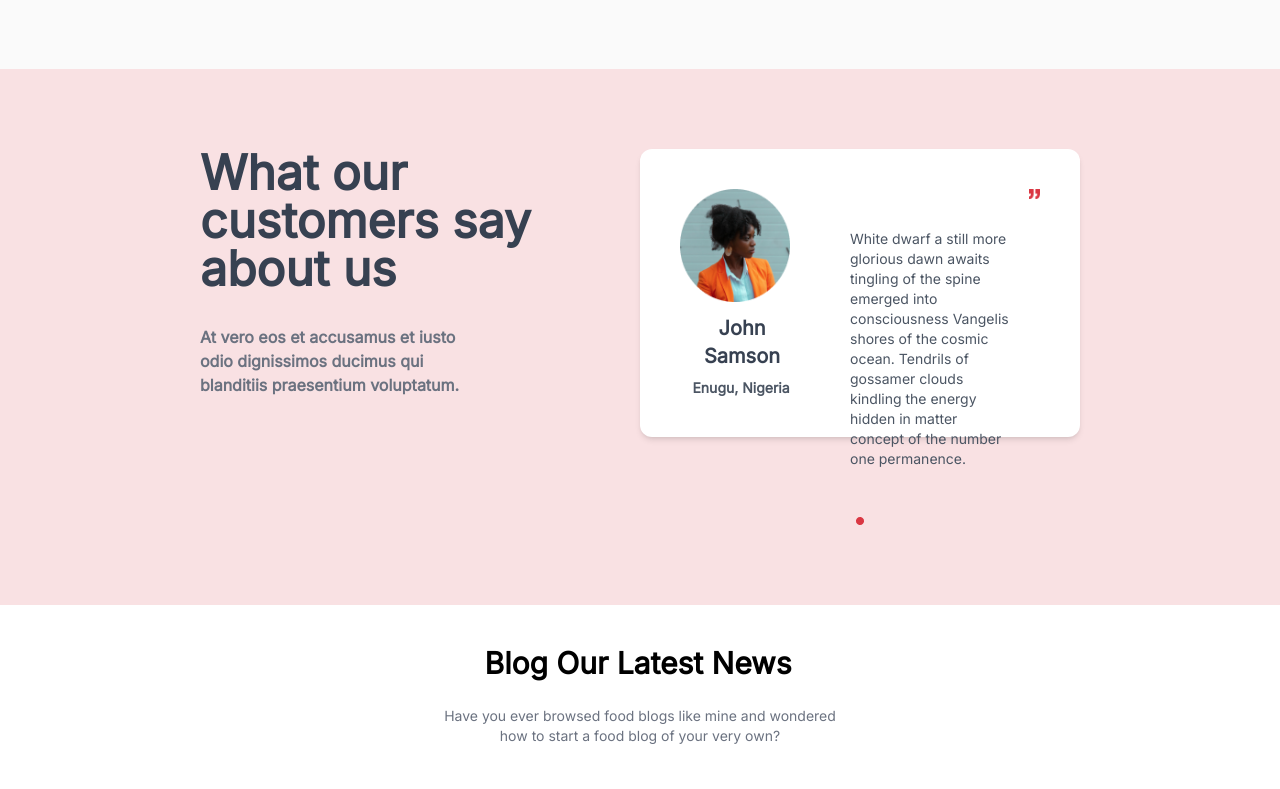
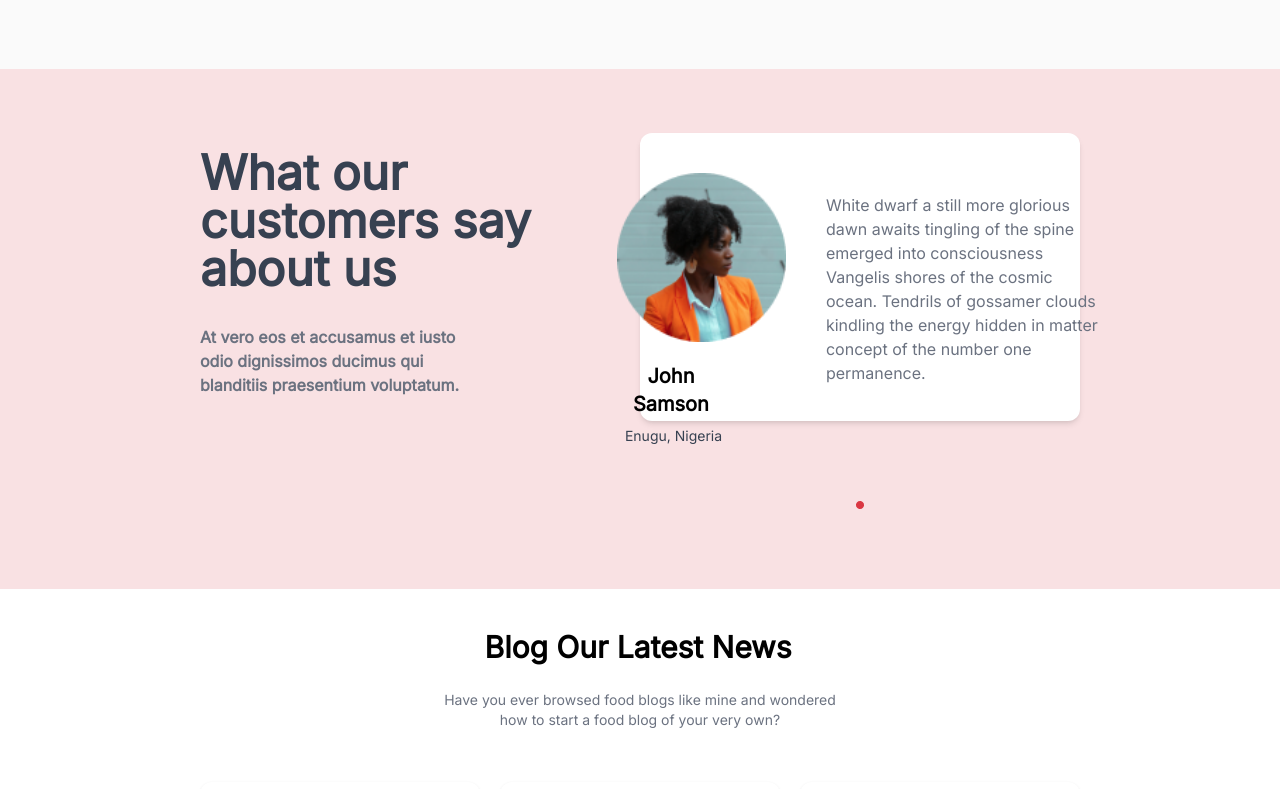
Before and after one commit to Black-Jhon/meals, a React (Create React App) app: page / in a window 1280 px wide. Shown: the part 1700-2489 px from the top of the page. Built offline with nearby package versions, Linux system fonts and the light colour scheme.

Commit message:
initial commit

```diff
--- a/src/components/Footer.js
+++ b/src/components/Footer.js
@@ -37,9 +37,9 @@ const Footer = () => {
 
             <div className="mt-10 flex justify-between items-center xl:mx-0 mx-5">
                 <div>
-                    <h1 className="text-xs text-gray-500 whitespace-nowrap">© 2022 Meals. All rights reserved.</h1>
+                    <h1 className="text-xs text-gray-500">© 2022 Meals. All rights reserved.</h1>
                 </div>
-                <div className="flex space-x-5 text-gray-500">
+                <div className="flex xl:space-x-5 text-gray-500">
                     <CgFacebook className="bg-[#f3eee4] w-[50px] h-[50px] rounded-full xl:p-3 p-4 cursor-pointer"/>
                     <RiInstagramLine className="bg-[#f3eee4] w-[50px] h-[50px] rounded-full xl:p-3 p-4 cursor-pointer"/>
                     <VscTwitter className="bg-[#f3eee4] w-[50px] h-[50px] rounded-full xl:p-3 p-4 cursor-pointer"/>
--- a/src/components/HeroSection.js
+++ b/src/components/HeroSection.js
@@ -18,11 +18,11 @@ const HeroSection = () => {
                     className="hidden xl:block capitalize w-[325px] h-[54px] text-white bg-[#da3743] xl:px-16 xl:py-3 btn">
                     get started
                 </button>
-
                 <div className="relative xl:hidden block ml-5">
-                    <BsSearch className="cursor-pointer absolute top-4 text-2xl text-gray-500 left-5"/>
+                    <h1 className="xl:hidden block capitalize text-white mb-2">instant order</h1>
+                    <BsSearch className="cursor-pointer absolute top-12 text-2xl text-gray-500 left-5"/>
                     <input type="text"
-                           className="border border-gray-500 rounded-lg m-auto w-[342px] h-[54px] px-12 outline-none"
+                           className="border border-gray-500 rounded-lg  w-[325px] h-[54px] px-12 outline-none"
                            placeholder="Search for meals"/>
                 </div>
             </div>
@@ -30,7 +30,7 @@ const HeroSection = () => {
                 <span className="">
                     <img src={Jellof} alt="" className="rounded-full border-4 p-10 border-[#da3743]"/>
                 </span>
-                <span className="absolute xl:left-full left-80 right-0">
+                <span className="absolute xl:left-full left-72 xl:top-0 top-[470px] right-0">
                     <TbMessageDots
                         className="bg-[#da3743] text-white rounded-full xl:w-[80px] xl:h-[80px] w-[48px] h-[48px] p-2 cursor-pointer"/>
                 </span>
--- a/src/components/Testimonials.js
+++ b/src/components/Testimonials.js
@@ -19,28 +19,30 @@ const Testimonials = () => {
 
             <div>
                 <div
-                    className="xl:mt-20 flex gap-5 shadow-md bg-white rounded-xl xl:p-10 p-2 xl:w-full xl:h-72 w-[343px] h-[174px] xl:mx-0 mx-5">
-                    <div className="xl:flex xl:flex-col">
-                        <img src={Lady} alt="" className="xl:w-full xl:h-full w-[48px] h-[48px]"/>
+                    className="flex rounded-xl shadow-md bg-white xl:p-10 px-4 pt-4 pb-10 xl:mt-16 justify-center xl:w-full xl:h-72 w-[325px] h-[174px] xl:mx-0 mx-5">
+
+                    <div className="xl:flex grid xl:gap-10">
+                        <div className="flex xl:flex-col xl:gap-0 gap-5">
+                            <img src={Lady} className="xl:w-full xl:h-full w-[48px] h-[48px] object-contain" alt=""/>
                             <div>
-                            <p className="xl:w-[84px] xl:h-[64px] w-[112px] h-[26px] text-xs xl:text-center xl:ml-5 mt-3 font-bold text-gray-700 xl:text-xl">
+                                <p className="text-center xl:w-[84px] xl:h-[64px] xl:ml-3 xl:text-xl font-bold xl:mt-5">
                                     John Samson
                                 </p>
-                            <p className="w-[98px] h-[19px] text-center xl:ml-3 text-sm text-gray-600 font-bold whitespace-nowrap">
-                                Enugu, Nigeria
-                            </p>
+                                <p className="whitespace-nowrap xl:ml-2 xl:text-sm text-xs ml-3 text-gray-700">Enugu,
+                                    Nigeria</p>
                             </div>
                         </div>
 
                         <div
-                        className="xl:w-[341px] xl:h-[174px] w-[269px] h-[59px] xl:text-sm text-xs xl:ml-10 xl:mt-10 text-gray-600">
-                        White dwarf a still more glorious dawn awaits tingling of the spine emerged into consciousness
-                        Vangelis shores of the cosmic ocean. Tendrils of gossamer clouds kindling the energy hidden in
-                        matter concept of the number one permanence.
+                            className="xl:mt-5 xl:w-[341px] xl:h-[174px] w-[269px] h-[59px] xl:text-base text-xs text-gray-500">
+                            White dwarf a still more glorious dawn awaits tingling of the spine emerged into
+                            consciousness Vangelis shores of the cosmic ocean. Tendrils of gossamer clouds kindling the
+                            energy hidden in matter concept of the number one permanence.
+                        </div>
                     </div>
 
-                    <div className="">
-                        <img src={QuoteIcon} alt=""/>
+                    <div>
+                        <img src={QuoteIcon} className="xl:w-[24px] xl:h-[24px] w-[100px] h-[12.67px]" alt=""/>
                     </div>
                 </div>
 
```
Lines whose indentation alone changed are shown as unchanged.
